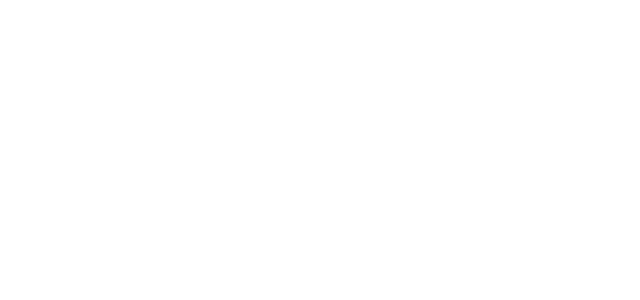
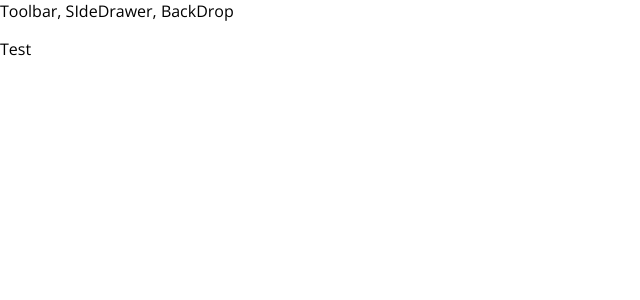
Before and after one commit to kheldar666/burger-builder, a React (Create React App) app: page / in a window 1280 px wide. Shown: the top 300 px of the page, without its empty margins (0-640 px from the left). Built offline with nearby package versions, Linux system fonts and the light colour scheme.

Commit message:
Basic Layout Component

```diff
--- a/src/App.js
+++ b/src/App.js
@@ -1,9 +1,12 @@
 import React from 'react';
+import Layout from './components/Layout/Layout';
+
 
 function App() {
   return (
-    <div>
-    </div>
+    <Layout>
+      <p>Test</p>
+    </Layout>
   );
 }
 
--- /dev/null
+++ b/src/components/Layout/Layout.js
@@ -0,0 +1,15 @@
+import React from 'react';
+import Aux from '../../hoc/Aux';
+
+const layout = (props) => {
+    return(
+        <Aux>
+            <div>Toolbar, SIdeDrawer, BackDrop</div>
+            <main>
+                {props.children}
+            </main>
+        </Aux>
+    );
+};
+
+export default layout;
--- /dev/null
+++ b/src/hoc/Aux.js
@@ -0,0 +1,3 @@
+const aux = (props) => props.children;
+
+export default aux;
```
